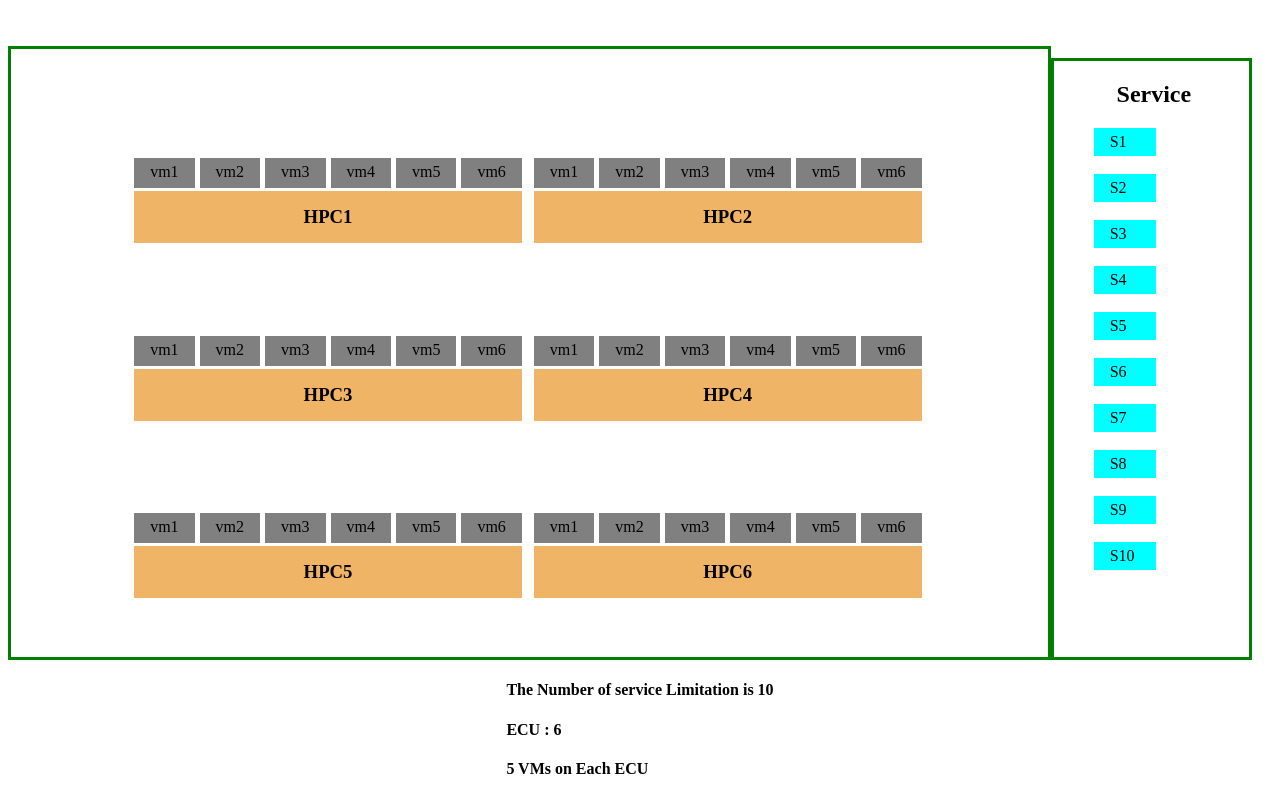
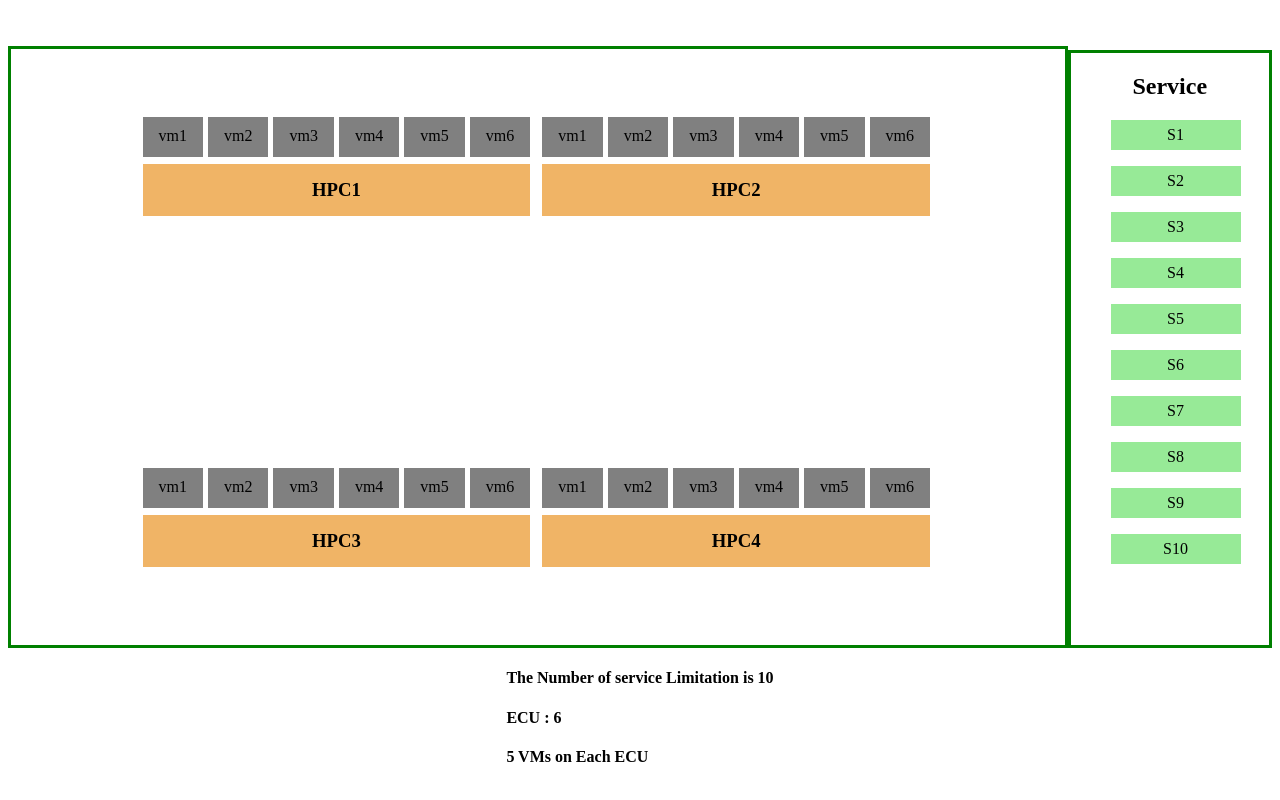
Before and after one commit to sharathR143/vue, a Nuxt app: page / in a window 1280 px wide. Shown: the top 800 px of the page. Built offline with nearby package versions, Linux system fonts and the light colour scheme.

Commit message:
Update HPC.vue

```diff
--- a/components/HPC.vue
+++ b/components/HPC.vue
@@ -2,33 +2,34 @@
   <header class="header">
     <div class="parent justify">
       <div class="content" v-for="(user, i) in users" :key="user.HPC">
-        <div class="parent">
+        <div class="parent" >
           <!-- <aside class="server" v-for="(vm, i) in user.VM" :key="i">
             <div :class="vm.server !== '' ? 'service' : ''">
               <div>{{ vm.server ? vm.server : "" }}</div>
               <div class="vm">{{ vm.name }}</div>
             </div>
           </aside> -->
-          <aside class="server" v-for="(vm, j) in user.VM" :key="j">
+
+          <aside  class="server" v-for="(vm, j) in user.VM" :key="j">
             <div :class="vm.server !== '' ? 'service' : ''">
               <div
+               @click="alert"
                 class="server-row"
                 :data-parent-index="i"
                 :data-current-index="j"
-                draggable="true"
+                draggable="false"
                 @dragover="onDragOver($event)"
                 @drop="onDragDrop($event)"
-                @dragleave="onDragLeave($event)"
-              >
+                @dragleave="onDragLeave($event)">
                 {{ vm.server }}
               </div>
               <div class="vm">{{ vm.name }}</div>
             </div>
           </aside>
         </div>
-        <div>
+        <main>
           <h3 class="hpc">{{ user.HPC }}</h3>
-        </div>
+        </main>
       </div>
     </div>
 
@@ -37,8 +38,9 @@
     <footer class="container">
       <h2 class="container-service">Service</h2>
       <ul class="server-wrapper" v-for="server in serverdata" :key="server.id">
-        <li draggable="true" @dragstart="onDragStart($event)">
-          {{ server.server }}
+        <li draggable="true" @dragstart="onDragStart($event) ">
+        <!-- <p>periciption </p> -->
+        {{ server.server}}
         </li>
       </ul>
     </footer>
@@ -48,12 +50,20 @@
 <script setup>
 import userData from "./user.json";
 import serverdata from "./server.json";
-import draggable from "vuedraggable";
+// import draggable from "vuedraggable";
 import { ref } from "vue";
 
 let users = ref(userData);
 let draggedElement = ref("");
 let draggedElementValue = ref("");
+
+let alert=(e)=>{
+  // e.preventDefault();
+  alert('popup..')
+
+}
+
+
 
 const onDragStart = (e) => {
   // e.preventDefault();
@@ -74,8 +84,6 @@ const onDragLeave = (e) => {
   let dragOverElement = e.target.closest("div");
   dragOverElement.classList.remove("service-dragover");
   dragOverElement.classList.add("server-row");
-
-  // console.log("over", e.target.closest("div"));
 };
 
 const onDragDrop = (e) => {
@@ -84,80 +92,96 @@ const onDragDrop = (e) => {
   let currentIndex = droppedElement.getAttribute("data-current-index");
 
   if (droppedElement.innerText === "") {
-    users.value[Number(parentIndex)].VM[Number(currentIndex)].server =
-      draggedElementValue;
+    users.value[Number(parentIndex)].VM[Number(currentIndex)].server =draggedElementValue;
     droppedElement.classList.add("server-active");
-    draggedElement.remove();
+    // draggedElement.remove();
     droppedElement.classList.remove("service-dragover");
     droppedElement.classList.add("server-row");
   }
 };
 </script>
 
+
 <style scoped>
-/* ul {
-}
-li {
-} */
-.service-dragover {
-  border: 1px dashed green;
-}
-.server-row {
-  border: 1px dashed transparent;
-}
+
 .header {
   display: flex;
   justify-content: space-between;
-  height: auto;
+  height: 80vh;
+  /* background-color: rgb(211, 162, 162); */
+
 }
+/* .children{
+padding-top:20px;
+} */
 .parent {
+  /* background-color: chartreuse; */
   display: flex;
   flex-wrap: wrap;
   gap: 5px;
   flex-direction: row;
 }
 .justify {
+  /* background-color: blueviolet; */
   justify-content: center;
   border: 3px solid green;
   margin-top: 3%;
   padding: 40px 0px;
   width: 84%;
+  /* height: 70vh; */
 }
 .content {
   margin-right: 5px;
   margin-left: 2px;
-  margin-top: 40px;
+  margin-bottom: 100px;
+  padding-bottom: 100px;
+  /* background-color: blueviolet; */
+  /* margin-top: 0px; */
+  /* padding-top: 40px; */
+
+  /* background-color: cornsilk; */
 }
 .server div {
   height: 20px;
 }
 .server-active {
+  /* background-color: rgb(212, 89, 41); */
   background-color: rgb(151, 234, 151);
+  text-align: center;
+  /* padding: 5px 1px; */
+}
+.service-dragover {
+  border: 1px dashed green;
+}
+.server-row {
+  border: 1px dashed transparent;
+  margin-bottom: 5px;
 }
 /* .service {
   background-color: rgb(151, 234, 151);
   text-align: center;
 } */
 .vm {
-  margin-top: 7px;
+  /* margin-top: 2px; */
   background-color: gray;
-  padding: 5px 16px;
+  padding: 10px 16px;
+  margin-top: 6px;
+
+  /* margin-top: ; */
 }
 .hpc {
   background-color: rgb(240, 180, 102);
   text-align: center;
   padding: 15px;
-  margin-top: 42px;
+  margin-top: 55px;
 }
 .container {
   border: 3px solid green;
   width: 200px;
-  padding-top: 0px;
-  margin-right: 20px;
-  margin-top: 50px;
+  /* padding-top: 0px; */
+  margin-top: 42px;
 }
 .container-service {
-  padding-left: 5px;
   text-align: center;
 }
 /* .server-user {
@@ -172,16 +196,19 @@ li {
 }
 .server-wrapper li {
   list-style: none;
-  background-color: aqua;
-  padding: 5px 16px;
-  width: 30px;
-  margin-bottom: 2px;
+  background-color: rgb(151, 234, 151);
+  text-align: center;
+  padding: 6px 15px;
+  width: 100px;
+  height: auto;
+  /* margin-left: 0px; */
+  /* margin-bottom: 2px; */
   cursor: pointer;
 }
-.service-right {
-  background-color: rgb(98, 226, 98);
+/* .service-right {
+  background-color: rgb(242, 41, 19);
   text-align: center;
   padding: 2px 0px;
   width: 60px;
-}
+} */
 </style>
```
